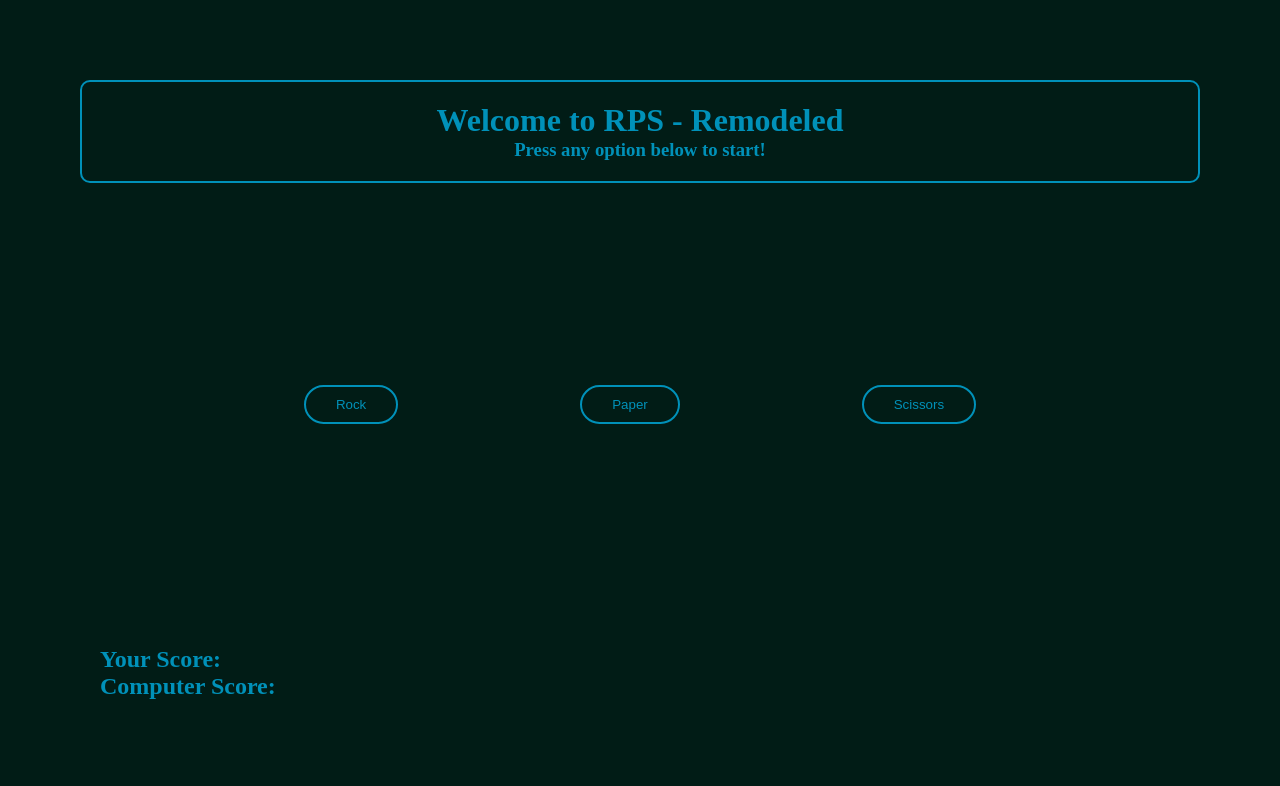
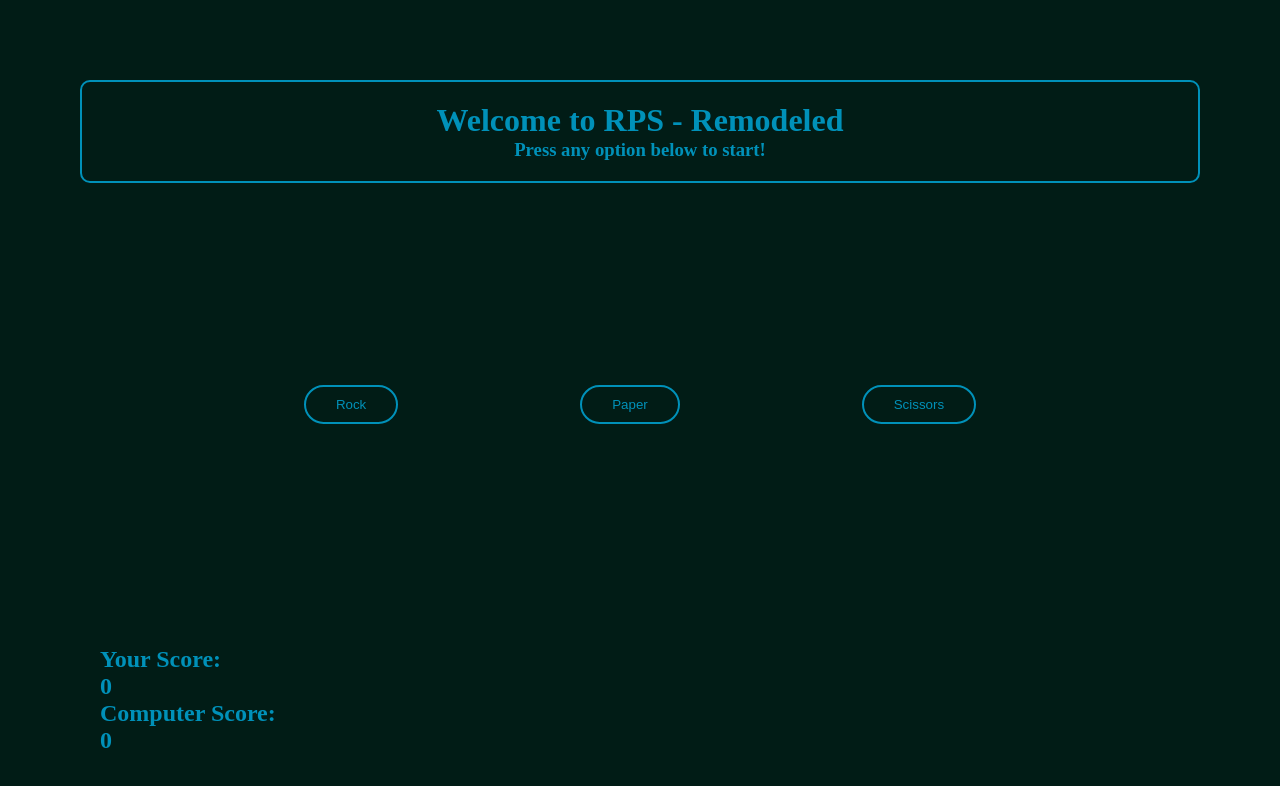
Before and after one commit to Sergyyyyy/odin-RPS-new, a plain HTML site: page index.html in a window 1280 px wide. Drawn offline with Linux system fonts and the light colour scheme; some packages are replaced by stand-ins of ours; a script that the page names is missing.

Commit message:
Finalized index.html

```diff
--- a/index.html
+++ b/index.html
@@ -21,8 +21,15 @@
     </section>
 
     <section class="score-section">
-        <h2 id="h2-human-score">Your Score: </h2>
-        <h2 id="h2-computer-score">Computer Score: </h2>
+        <div class="h-score-container">
+            <h2 id="h2-human-score">Your Score:</h2>
+            <h2 id="h-score">0</h2>
+        </div>
+
+        <div class="c-score-container">
+            <h2 id="h2-computer-score">Computer Score:</h2>
+            <h2 id="c-score">0</h2>
+        </div>
     </section>
 </body>
 
```
